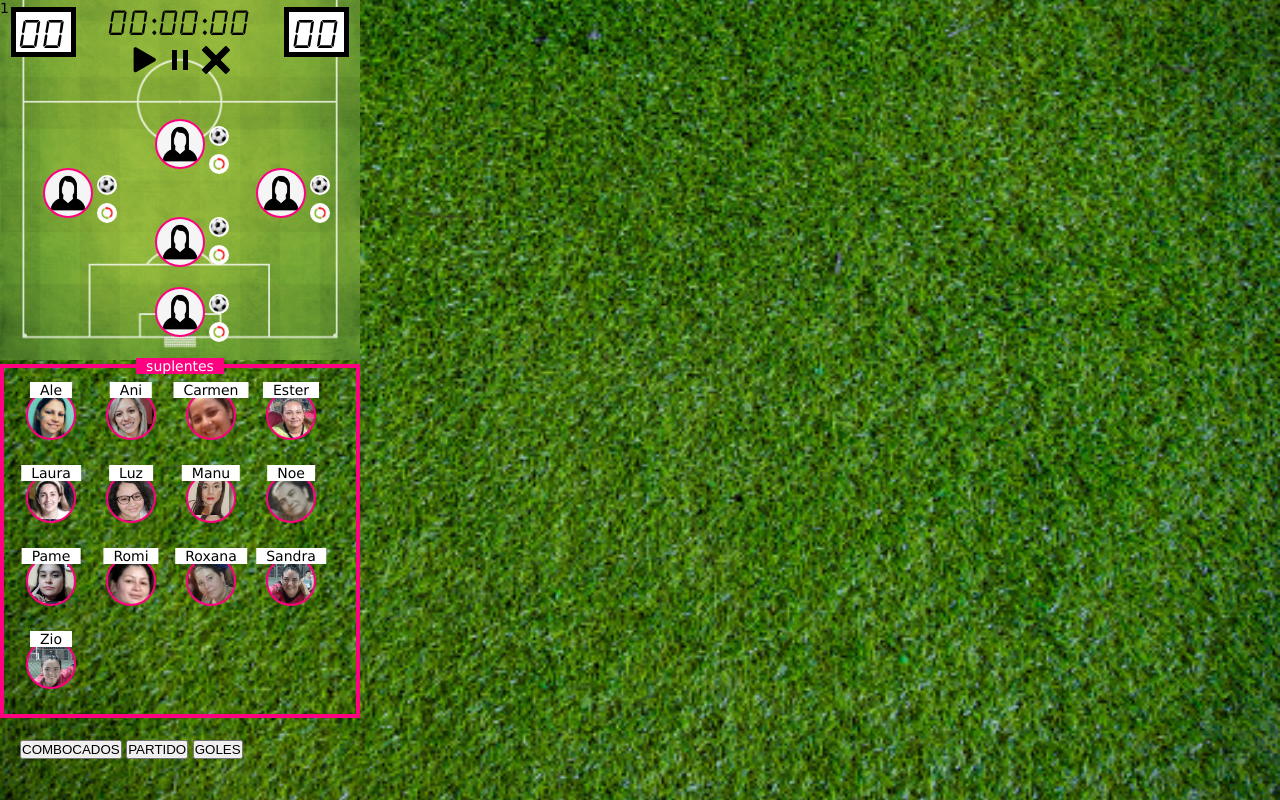
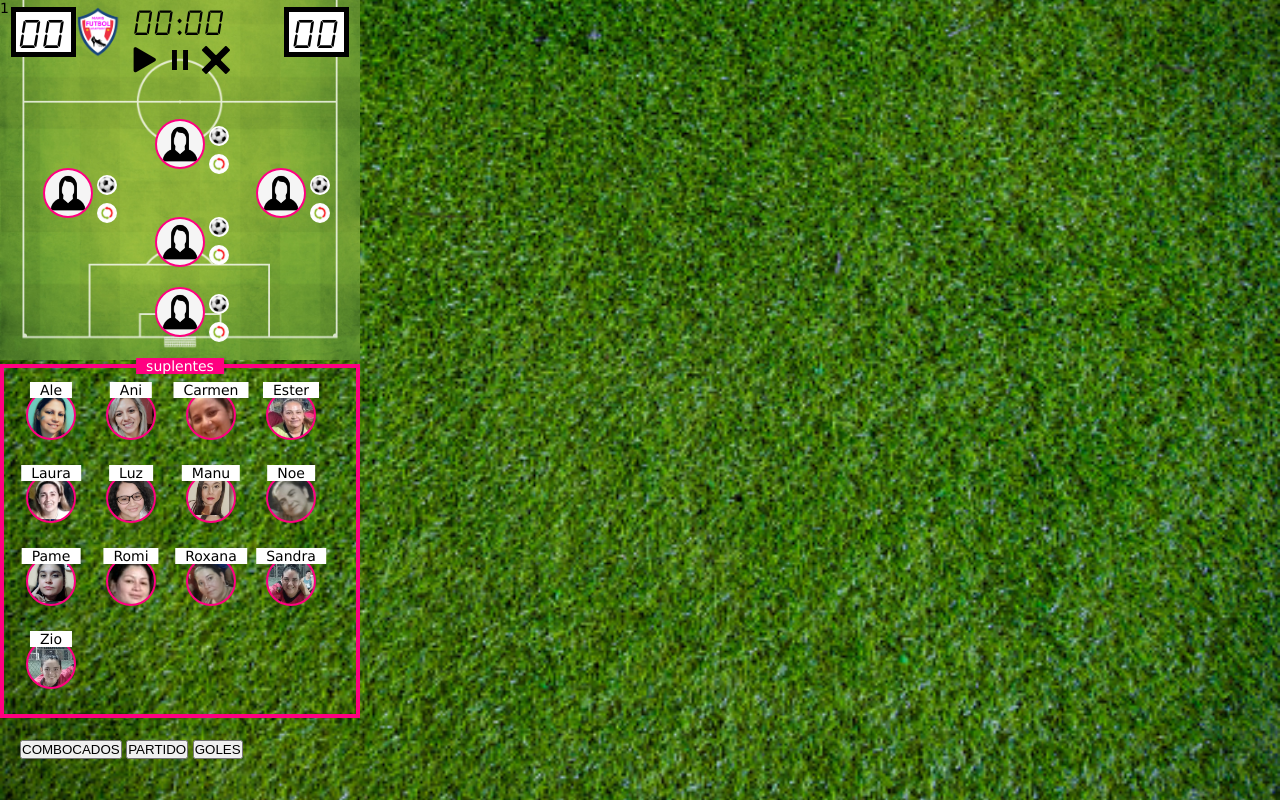
Before and after one commit to mauriciomss/alineacionEquipo, a PHP site: page /partido.html in a window 1280 px wide. Run offline with PHP 8.4, Linux system fonts and the light colour scheme.

Commit message:
commit 18-10-2023 11:00:53

```diff
--- a/assets/style.css
+++ b/assets/style.css
@@ -75,6 +75,16 @@
         font-size: 40px;
         text-align: center;
     }
+        .logoMFA {
+            position: absolute;
+            width: 45px;
+            height: 60px;
+            top: 1%;
+            left: 21%;
+            background-image: url(images/lofoFMA.png);
+            background-size: 100%;
+            background-repeat: no-repeat;
+        }
 
     .golesOtros {
         position: absolute;
@@ -345,3 +355,58 @@
         top: 20px;
         padding-bottom: 20px;
     }
+
+    #listGoles {
+        display: none;
+        width: 360px;
+        min-height: 700px;
+        position: relative;
+        border: 4px solid #FF0080;
+        margin-top: 2%;
+        padding: 7px;
+    }
+        #listGoles:before {
+            content: attr(data);
+            position: absolute;
+            top: -10px;
+            left: 50%;
+            transform: translateX(-50%);
+            background-color: #FF0080;
+            color: #ffffff;
+            padding: 0px 10px;
+            margin: 0;
+        }
+
+        .logoMFA2 {
+            position: absolute;
+            width: 45px;
+            height: 60px;
+            top: 1%;
+            left: 21%;
+            background-image: url(images/lofoFMA.png);
+            background-size: 100%;
+            background-repeat: no-repeat;
+        }
+
+        #listJugadoresGoles {
+            margin-top: 15%;
+        }
+
+        .divListGoles {
+            width: 100%;
+            height: 75px;
+            position: relative;
+        }
+        .divListGoles span {
+            margin-left: 25%;
+            font-size: 20px;
+            color: #fff;
+            font-weight: bold;
+        }
+        .vertical-center {
+            margin: 0;
+            position: absolute;
+            top: 50%;
+            -ms-transform: translateY(-50%);
+            transform: translateY(-50%);
+        }
--- a/partido.html
+++ b/partido.html
@@ -16,7 +16,8 @@
             h = 0;
             m = 0;
             s = 0;
-            document.getElementById("hms").innerHTML="00:00:00";
+            //document.getElementById("hms").innerHTML="00:00:00";
+            document.getElementById("hms").innerHTML="00:00";
 
             // ***************************************************
         }
@@ -37,7 +38,8 @@
            if (m<10){mAux="0"+m;}else{mAux=m;}
            if (h<10){hAux="0"+h;}else{hAux=h;}
 
-           document.getElementById("hms").innerHTML = hAux + ":" + mAux + ":" + sAux;
+           //document.getElementById("hms").innerHTML = hAux + ":" + mAux + ":" + sAux;
+           document.getElementById("hms").innerHTML = mAux + ":" + sAux;
         }
         function parar(){
            clearInterval(id);
@@ -45,7 +47,8 @@
         }
         function reiniciar(){
            clearInterval(id);
-           document.getElementById("hms").innerHTML="00:00:00";
+           //document.getElementById("hms").innerHTML="00:00:00";
+          document.getElementById("hms").innerHTML="00:00";
            h=0;m=0;s=0;
            document.querySelector(".start").addEventListener("click",cronometrar);
         }
@@ -65,6 +68,7 @@
         <div class="campo">
 
             <div id="golesMFA" class="golesMFA">00</div>
+            <div class="logoMFA"></div>
             <div id="golesOtros" class="golesOtros">00</div>
             <div id="tiempo" class="tiempo">1</div>
 
@@ -105,7 +109,12 @@
     <div id="listJugadores">
     </div>
 
-    <div id="listGoles"></div>
+    <div id="listGoles" data="Resultado">
+        <div id="golesMFA2" class="golesMFA">00</div>
+        <div class="logoMFA2"></div>
+        <div id="golesOtros2" class="golesOtros">00</div>
+        <div id="listJugadoresGoles"></div>
+    </div>
 
     <div class="botones">
         <button id="btnListJugadores">COMBOCADOS</button>
@@ -120,6 +129,7 @@
     // Vistas
     const listJugadores = document.getElementById("listJugadores");
     const listGoles = document.getElementById("listGoles");
+    const listJugadoresGoles = document.getElementById("listJugadoresGoles");
     const partido = document.getElementById("partido");
 
     const Jugadores = [
@@ -139,7 +149,6 @@
     ];
     //for (let i = 0; i < Jugadores.length; i++) { console.log(Jugadores[i].name); }
     //console.log(Jugadores);
-
 
     const titulares = [];
     const suplentes = [];
@@ -274,9 +283,11 @@
     let golesOtros = document.getElementById('golesOtros');
     golesOtros.addEventListener('dblclick', function() {
         //console.log('Doble Click');
-        var el = document.getElementById("golesOtros");
-        let goles = parseInt( el.innerHTML );
-        el.innerHTML = goles + 1;
+        const el = document.getElementById("golesOtros");
+        let goles = parseInt( el.innerHTML ) + 1;
+        el.innerHTML = goles;
+        //
+        document.getElementById("golesOtros2").innerHTML = goles
     });
 
     document.addEventListener('click', function handleClick(event) {
@@ -289,6 +300,8 @@
             var golesMFA = document.getElementById("golesMFA");
             let goles = parseInt( golesMFA.innerHTML ) + 1;
             golesMFA.innerHTML = goles;
+            //
+            document.getElementById("golesMFA2").innerHTML = goles
 
             let tiempo = document.getElementById("tiempo").innerHTML;
             let hms = document.getElementById("hms").innerHTML;
@@ -336,18 +349,36 @@
         partido.style.display = "none";
         listGoles.style.display = "block";
 
-        listGoles.innerHTML = "";
+        listJugadoresGoles.innerHTML = "";
 
         for (let i = 0; i < logGoles.length; i++) {
+
+            // ✅ Create element
+            const div = document.createElement('div');
+            div.setAttribute('class', 'divListGoles');
+            //div.innerHTML = "This is a paragraph.";
+            //listJugadoresGoles.appendChild(div);
+
+
             // ✅ Create element
             const el = document.createElement('div');
             // ✅ Set Attributes on Element
-            el.setAttribute('class', 'suplente nombre');
-            el.setAttribute('dataid', logGoles[i].numero);
-            el.setAttribute('data', logGoles[i].name);
+            el.setAttribute('class', 'suplente nombre vertical-center');
+            //el.setAttribute('dataid', logGoles[i].numero);
+            //el.setAttribute('data', logGoles[i].name );
             el.style.backgroundImage = "url('jugadores/"+logGoles[i].imagen+"')";
+            el.style.marginLeft = "5%";
             // ✅ add element to DOM
-            listGoles.appendChild(el);
+            div.appendChild(el);
+
+            const div2 = document.createElement('span');
+            div2.setAttribute('class', 'vertical-center');
+            div2.innerHTML = logGoles[i].hms + "' " + logGoles[i].name;
+
+            div.appendChild(div2);
+
+            listJugadoresGoles.appendChild(div);
+
         }
 
     });
--- a/store.html
+++ b/store.html
@@ -79,8 +79,7 @@
 	</ul>
 </div>
 <div style="border: 1px solid; width: 30%;">
-	<ul id="suplentes">
-	</ul>
+	<ul id="suplentes"></ul>
 </div>
 
 <button>Add item</button>
```
Also changed, not shown: assets/images/lofoFMA.png (added).
